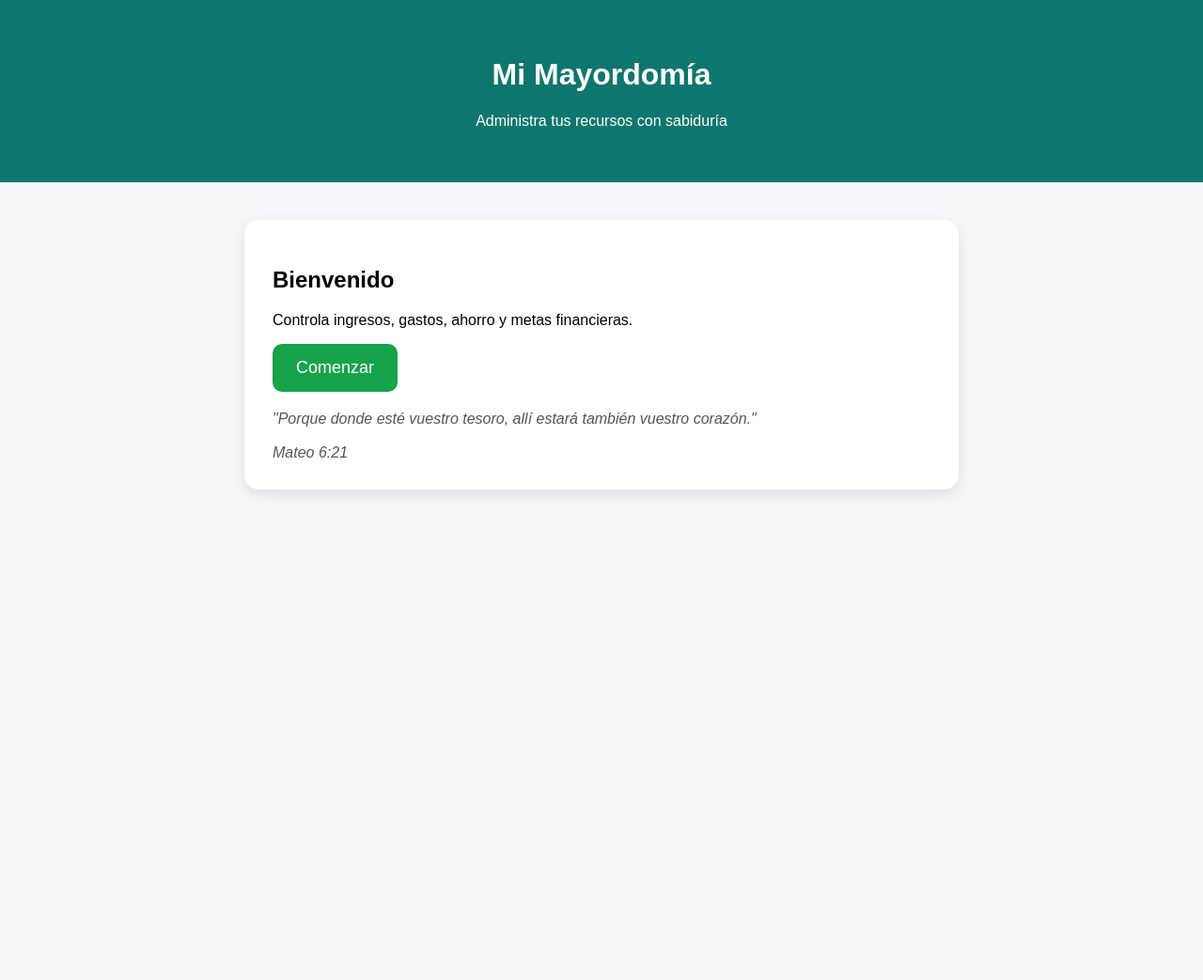
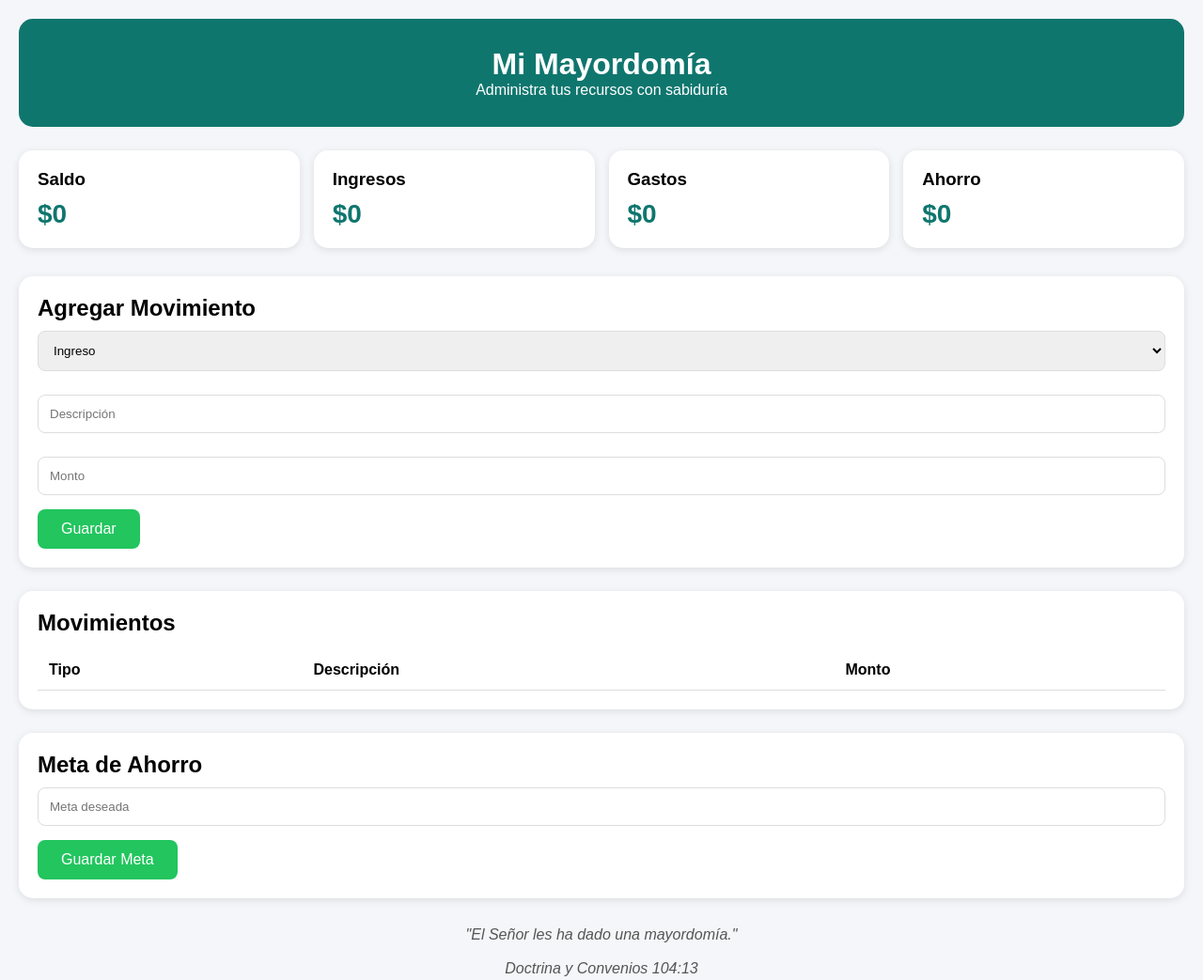
Before and after one commit to jypbarrientos-rgb/mi-mayordomia, a plain HTML site: page index.html in a window 1280 px wide. Shown: the whole page at 94% size. Before the commit the page ends 800 px from the top, so only its background shows below. Drawn offline with Linux system fonts and the light colour scheme.

Commit message:
Update index.html

```diff
--- a/index.html
+++ b/index.html
@@ -2,85 +2,359 @@
 <html lang="es">
 <head>
 <meta charset="UTF-8">
-<meta name="viewport" content="width=device-width, initial-scale=1.0">
+<meta name="viewport" content="width=device-width, initial-scale=1">
 <title>Mi Mayordomía</title>
 
 <style>
-body{
-    font-family: Arial, sans-serif;
-    background:#f5f7fa;
+
+*{
 margin:0;
 padding:0;
+box-sizing:border-box;
+font-family:Arial,Helvetica,sans-serif;
 }
 
-.header{
+body{
+background:#f4f6f9;
+padding:20px;
+}
+
+header{
 background:#0f766e;
 color:white;
+padding:30px;
+border-radius:15px;
 text-align:center;
-    padding:40px;
+margin-bottom:25px;
+}
+
+.dashboard{
+display:grid;
+grid-template-columns:repeat(auto-fit,minmax(200px,1fr));
+gap:15px;
+margin-bottom:30px;
 }
 
 .card{
 background:white;
-    max-width:700px;
-    margin:40px auto;
-    padding:30px;
+padding:20px;
 border-radius:15px;
-    box-shadow:0 5px 15px rgba(0,0,0,0.1);
+box-shadow:0 2px 8px rgba(0,0,0,0.1);
+}
+
+.card h3{
+margin-bottom:10px;
+}
+
+.amount{
+font-size:28px;
+font-weight:bold;
+color:#0f766e;
+}
+
+.form-section{
+background:white;
+padding:20px;
+border-radius:15px;
+margin-bottom:25px;
+box-shadow:0 2px 8px rgba(0,0,0,0.1);
+}
+
+input,
+select{
+width:100%;
+padding:12px;
+margin-top:10px;
+margin-bottom:15px;
+border:1px solid #ddd;
+border-radius:8px;
 }
 
 button{
-    background:#16a34a;
+background:#22c55e;
 color:white;
 border:none;
-    padding:15px 25px;
-    border-radius:10px;
+padding:12px 25px;
+border-radius:8px;
 cursor:pointer;
-    font-size:18px;
+font-size:16px;
 }
 
 button:hover{
-    background:#15803d;
+background:#16a34a;
 }
 
-.verse{
-    margin-top:20px;
+table{
+width:100%;
+border-collapse:collapse;
+margin-top:15px;
+}
+
+table th,
+table td{
+padding:12px;
+border-bottom:1px solid #ddd;
+text-align:left;
+}
+
+.goal{
+margin-top:15px;
+padding:15px;
+background:#eefcf5;
+border-radius:12px;
+}
+
+.progress{
+height:20px;
+background:#ddd;
+border-radius:20px;
+overflow:hidden;
+margin-top:10px;
+}
+
+.progress-bar{
+height:100%;
+background:#22c55e;
+}
+
+.scripture{
+margin-top:30px;
+text-align:center;
+font-style:italic;
 color:#555;
-    font-style:italic;
 }
+
 </style>
-
 </head>
 <body>
 
-<div class="header">
+<header>
 <h1>Mi Mayordomía</h1>
 <p>Administra tus recursos con sabiduría</p>
+</header>
+
+<div class="dashboard">
+
+<div class="card">
+<h3>Saldo</h3>
+<div class="amount" id="saldo">$0</div>
 </div>
 
 <div class="card">
-    <h2>Bienvenido</h2>
+<h3>Ingresos</h3>
+<div class="amount" id="ingresos">$0</div>
+</div>
 
-    <p>
-        Controla ingresos, gastos, ahorro y metas financieras.
-    </p>
+<div class="card">
+<h3>Gastos</h3>
+<div class="amount" id="gastos">$0</div>
+</div>
 
-    <button onclick="saludar()">
-        Comenzar
+<div class="card">
+<h3>Ahorro</h3>
+<div class="amount" id="ahorro">$0</div>
+</div>
+
+</div>
+
+<div class="form-section">
+
+<h2>Agregar Movimiento</h2>
+
+<select id="tipo">
+<option value="Ingreso">Ingreso</option>
+<option value="Gasto">Gasto</option>
+</select>
+
+<input id="descripcion" placeholder="Descripción">
+
+<input id="monto" type="number" placeholder="Monto">
+
+<button onclick="agregarMovimiento()">
+Guardar
 </button>
 
-    <div class="verse">
-        "Porque donde esté vuestro tesoro,
-        allí estará también vuestro corazón."
+</div>
+
+<div class="form-section">
+
+<h2>Movimientos</h2>
+
+<table>
+
+<thead>
+<tr>
+<th>Tipo</th>
+<th>Descripción</th>
+<th>Monto</th>
+</tr>
+</thead>
+
+<tbody id="tablaMovimientos">
+</tbody>
+
+</table>
+
+</div>
+
+<div class="form-section">
+
+<h2>Meta de Ahorro</h2>
+
+<input id="metaMonto" type="number" placeholder="Meta deseada">
+
+<button onclick="guardarMeta()">
+Guardar Meta
+</button>
+
+<div id="metaContainer"></div>
+
+</div>
+
+<div class="scripture">
+"El Señor les ha dado una mayordomía."
 <br><br>
-        Mateo 6:21
-    </div>
+Doctrina y Convenios 104:13
 </div>
 
 <script>
-function saludar() {
-    alert("¡Bienvenido a Mi Mayordomía!");
+
+let movimientos =
+JSON.parse(localStorage.getItem('movimientos')) || [];
+
+let meta =
+localStorage.getItem('meta') || 0;
+
+function guardarDatos(){
+localStorage.setItem(
+'movimientos',
+JSON.stringify(movimientos)
+);
 }
+
+function agregarMovimiento(){
+
+let tipo =
+document.getElementById('tipo').value;
+
+let descripcion =
+document.getElementById('descripcion').value;
+
+let monto =
+parseFloat(
+document.getElementById('monto').value
+);
+
+if(!descripcion || !monto){
+alert("Complete todos los campos");
+return;
+}
+
+movimientos.push({
+tipo,
+descripcion,
+monto
+});
+
+guardarDatos();
+
+document.getElementById('descripcion').value="";
+document.getElementById('monto').value="";
+
+actualizarPantalla();
+}
+
+function guardarMeta(){
+
+meta =
+parseFloat(
+document.getElementById('metaMonto').value
+);
+
+localStorage.setItem(
+'meta',
+meta
+);
+
+actualizarPantalla();
+}
+
+function actualizarPantalla(){
+
+let ingresos = 0;
+let gastos = 0;
+
+const tabla =
+document.getElementById('tablaMovimientos');
+
+tabla.innerHTML="";
+
+movimientos.forEach(m=>{
+
+if(m.tipo==="Ingreso"){
+ingresos += m.monto;
+}else{
+gastos += m.monto;
+}
+
+tabla.innerHTML += `
+<tr>
+<td>${m.tipo}</td>
+<td>${m.descripcion}</td>
+<td>$${m.monto.toLocaleString()}</td>
+</tr>
+`;
+
+});
+
+let saldo =
+ingresos - gastos;
+
+document.getElementById('ingresos')
+.textContent="$"+ingresos.toLocaleString();
+
+document.getElementById('gastos')
+.textContent="$"+gastos.toLocaleString();
+
+document.getElementById('saldo')
+.textContent="$"+saldo.toLocaleString();
+
+document.getElementById('ahorro')
+.textContent="$"+saldo.toLocaleString();
+
+mostrarMeta(saldo);
+}
+
+function mostrarMeta(saldo){
+
+const contenedor =
+document.getElementById('metaContainer');
+
+if(!meta || meta <= 0){
+contenedor.innerHTML="";
+return;
+}
+
+let porcentaje =
+Math.min((saldo/meta)*100,100);
+
+contenedor.innerHTML = `
+<div class="goal">
+<h3>Meta: $${Number(meta).toLocaleString()}</h3>
+
+<p>Avance: ${porcentaje.toFixed(1)}%</p>
+
+<div class="progress">
+<div class="progress-bar"
+style="width:${porcentaje}%">
+</div>
+</div>
+</div>
+`;
+}
+
+actualizarPantalla();
+
 </script>
 
 </body>
```
Lines whose indentation alone changed are shown as unchanged.
